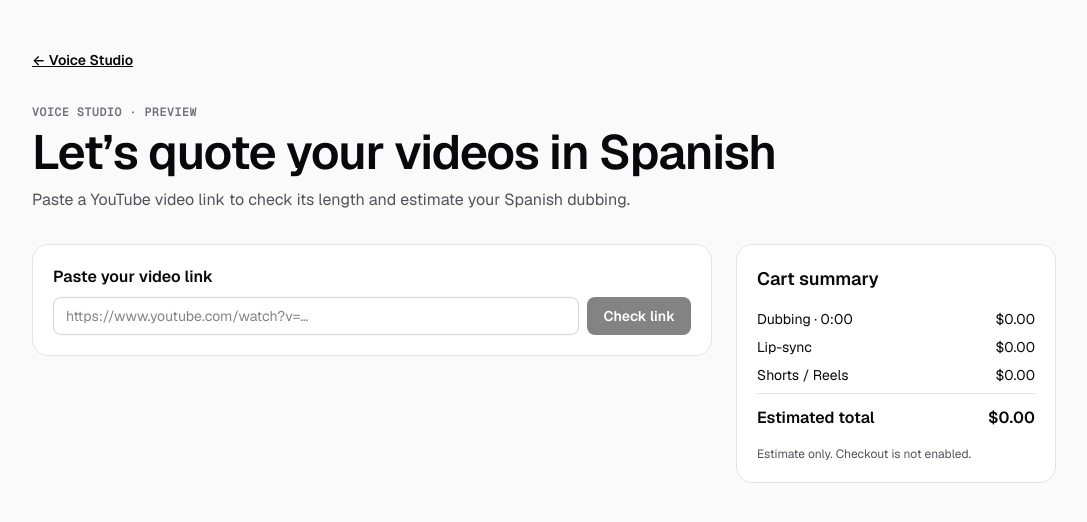
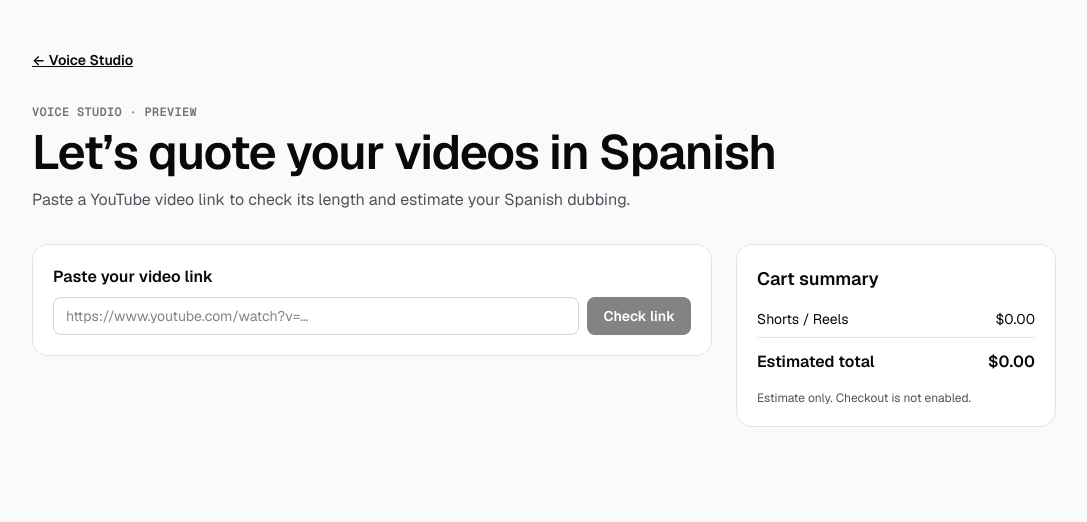
Before and after one commit to jmggaravito-sudo/terminalsync-web, a Next.js app: page /voice-studio/cart-preview in a window 1280 px wide. Shown: the top 522 px of the page, without its empty margins (96-1183 px from the left). Built offline with nearby package versions, Linux system fonts and the light colour scheme.

Commit message:
Quote LIP as one service with Spanish dubbing included

```diff
--- a/src/components/voice-studio/CartPreview.tsx
+++ b/src/components/voice-studio/CartPreview.tsx
@@ -97,6 +97,7 @@ export function CartPreview() {
                 </div>
                 <fieldset className="mt-5">
                   <legend className="text-sm font-semibold">Choose your dubbing option</legend>
+                  <p className="mt-1 text-xs text-zinc-600">Choose one. LIP already includes Spanish dubbing.</p>
                   <div className="mt-2 grid gap-3 sm:grid-cols-2">
                     {(["DUB", "LIP"] as const).map((service: DubbingService) => (
                       <label key={service} className="flex items-start gap-2 rounded-lg border border-zinc-200 p-3 text-sm">
@@ -106,6 +107,9 @@ export function CartPreview() {
                       </label>
                     ))}
                   </div>
+                  <p className="mt-2 text-xs text-zinc-600">
+                    Full-length videos include a separate subtitle file (.srt). Shorts have on-screen captions.
+                  </p>
                 </fieldset>
                 {video.service && (
                   <ShortsUpsell
@@ -152,8 +156,21 @@ export function CartPreview() {
                 </div>
               ))}
               <dl className="space-y-2 text-sm">
-                <div className="flex justify-between"><dt>Dubbing · {formatDuration(summary.seconds)}</dt><dd>{USD.format(summary.dubbing / 100)}</dd></div>
-                <div className="flex justify-between"><dt>Lip-sync</dt><dd>{USD.format(summary.lip / 100)}</dd></div>
+                {summary.dubSeconds > 0 && (
+                  <div className="flex justify-between gap-3">
+                    <dt>DUB · {formatDuration(summary.dubSeconds)}</dt>
+                    <dd>{USD.format(summary.dubbing / 100)}</dd>
+                  </div>
+                )}
+                {summary.lipSeconds > 0 && (
+                  <div className="flex justify-between gap-3">
+                    <dt>
+                      LIP · {formatDuration(summary.lipSeconds)}
+                      <span className="block text-xs text-zinc-600">Spanish dubbing included</span>
+                    </dt>
+                    <dd>{USD.format(summary.lip / 100)}</dd>
+                  </div>
+                )}
                 <div className="flex justify-between"><dt>Shorts / Reels</dt><dd>{USD.format(summary.shorts / 100)}</dd></div>
                 <div className="flex justify-between border-t border-zinc-200 pt-3 text-base font-semibold"><dt>Estimated total</dt><dd>{USD.format(summary.total / 100)}</dd></div>
               </dl>
--- a/src/components/voice-studio/cartPricing.ts
+++ b/src/components/voice-studio/cartPricing.ts
@@ -28,19 +28,17 @@ export function eligibleShorts(duration: number) {
 // Preview rates only. Volume tiers are not applied until their rates are set.
 export function estimateCart(videos: CartVideo[]) {
   const selected = videos.filter((video) => video.service);
-  const seconds = selected.reduce((total, video) => total + video.seconds, 0);
+  const dubSeconds = selected.reduce((total, video) => total + (video.service === "DUB" ? video.seconds : 0), 0);
   const lipSeconds = selected.reduce((total, video) => total + (video.service === "LIP" ? video.seconds : 0), 0);
-  const baseAmount = seconds * DUB_CENTS_PER_MINUTE;
-  const lipAmount = lipSeconds * (LIP_CENTS_PER_MINUTE - DUB_CENTS_PER_MINUTE);
-  const dubbing = Math.round(baseAmount / 60);
-  // Round the full amount once, so a LIP-only quote matches the landing.
-  const lip = Math.round((baseAmount + lipAmount) / 60) - dubbing;
+  const dubbing = Math.round(dubSeconds * DUB_CENTS_PER_MINUTE / 60);
+  // LIP is a standalone price that already includes Spanish dubbing.
+  const lip = Math.round(lipSeconds * LIP_CENTS_PER_MINUTE / 60);
   const shorts = selected.reduce((total, video) => {
     return total + eligibleShorts(video.seconds)
       .filter((short) => video.shorts.includes(short.seconds))
       .reduce((subtotal, short) => subtotal + short.cents, 0);
   }, 0);
-  return { seconds, dubbing, lip, shorts, total: dubbing + lip + shorts };
+  return { dubSeconds, lipSeconds, dubbing, lip, shorts, total: dubbing + lip + shorts };
 }
 
 export function formatDuration(seconds: number) {
```
Also changed, not shown: 1 other file (tests, documents, lock files or other folders).
